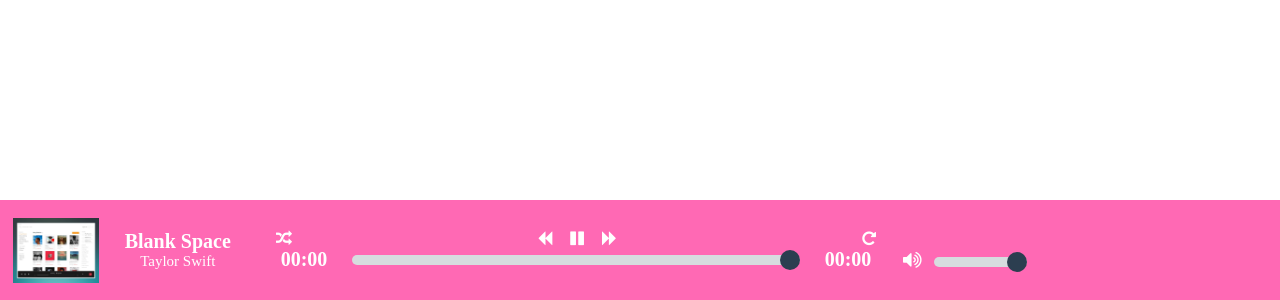
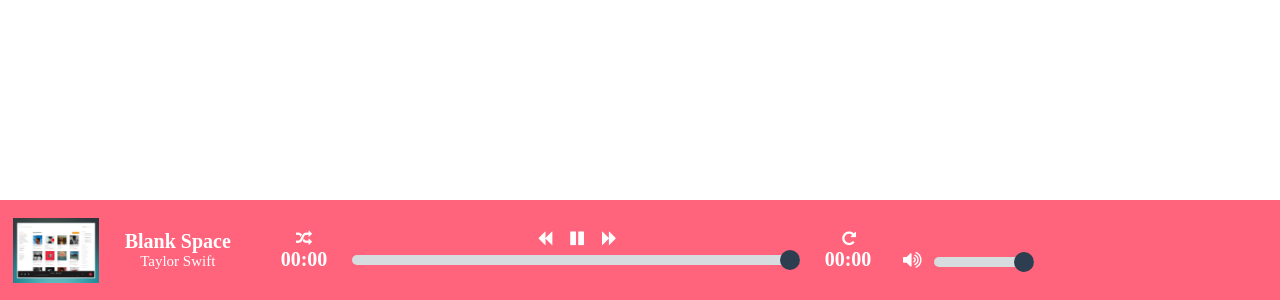
Before and after one commit to fumen/sekkei, a plain HTML site: page v2/player.html in a window 1280 px wide. Shown: the part 500-800 px from the top of the page. Drawn offline with Linux system fonts and the light colour scheme.

Commit message:
Updated Styles

```diff
--- a/v2/css/Style.css
+++ b/v2/css/Style.css
@@ -94,7 +94,7 @@ i {
     bottom: 0;
     width: 100%;
     height: 100px;
-    background-color: hotpink;
+    background-color: rgb(255, 100, 124);
     display: flex;
     align-items: center;
 }
@@ -138,12 +138,12 @@ i {
 
 #shuffleBtn {
     float: left;
-    padding-left: 20px;
+    padding-left: 40px;
 }
 
 #repeatBtn {
     float: right;
-    padding-right: 20px;
+    padding-right: 40px;
 }
 
 #seekSlider {
@@ -166,4 +166,8 @@ i {
     padding-top: 20px;
 }
 
+#volumeSlider {
+    width: 100px;
+}
+
 /* Custom Style Ends Here */
--- a/v2/player.html
+++ b/v2/player.html
@@ -35,7 +35,7 @@
         </div>
         <div id="volumeHolder">
             <i class="fa fa-volume-up"></i>
-            <input class="range-slider__range" type="range" min="0" max="1" step="0.1" value="1" />
+            <input class="range-slider__range" type="range" min="0" max="1" step="0.1" value="1" id="volumeSlider" />
         </div>
     </div>
 </body>
```
